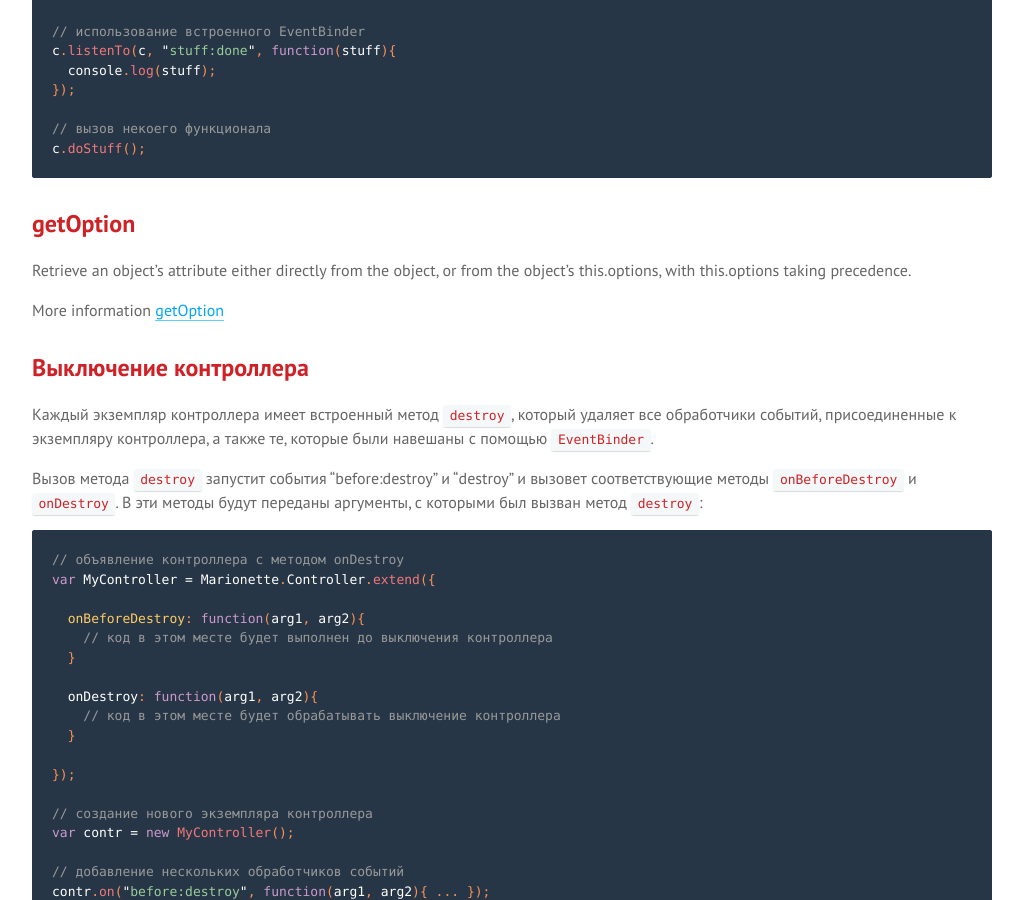
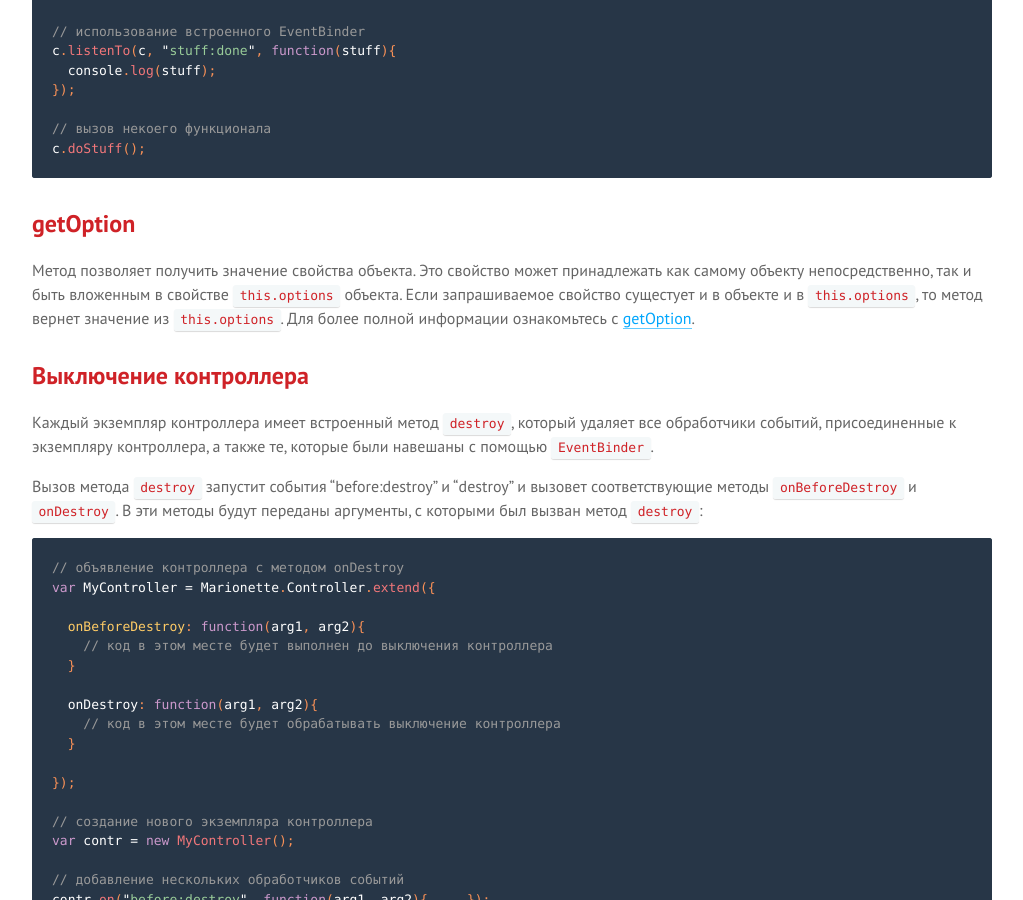
Before and after one commit to sadcitizen/marionettejs.ru, a Jekyll site: the page built from _posts/2014-04-01-controller.md, in a window 1280 px wide and 900 px high, scrolled down 1184 px. Shown: the whole window, without its empty margins (128-1151 px from the left). Built offline with Jekyll 4.4.1, drawn with Linux system fonts in a browser that asks for light colours; some web fonts are replaced; Markdown is read by kramdown in place of the engine named in the settings.

Commit message:
update ru/Controller

````diff
--- a/_includes/translation/ru/marionette.controller.md
+++ b/_includes/translation/ru/marionette.controller.md
@@ -44,10 +44,10 @@
 ```
 
 ## getOption
-Retrieve an object's attribute either directly from the object, or from the object's
-this.options, with this.options taking precedence.
 
-More information [getOption](./marionette.functions.md)
+Метод позволяет получить значение свойства объекта. Это свойство может принадлежать как самому объекту непосредственно, так и
+быть вложенным в свойстве `this.options` объекта. Если запрашиваемое свойство сущестует и в объекте и в `this.options`, то метод вернет значение из `this.options`.
+Для более полной информации ознакомьтесь с [getOption](../functions/).
 
 ## <a name="closing-a-controller"></a> Выключение контроллера
 
````
